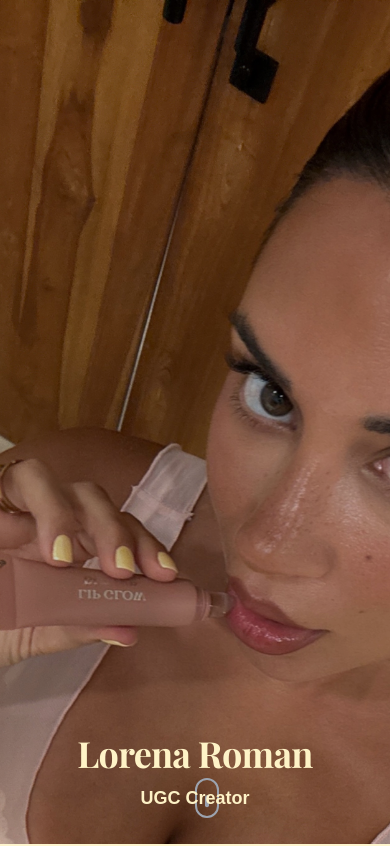
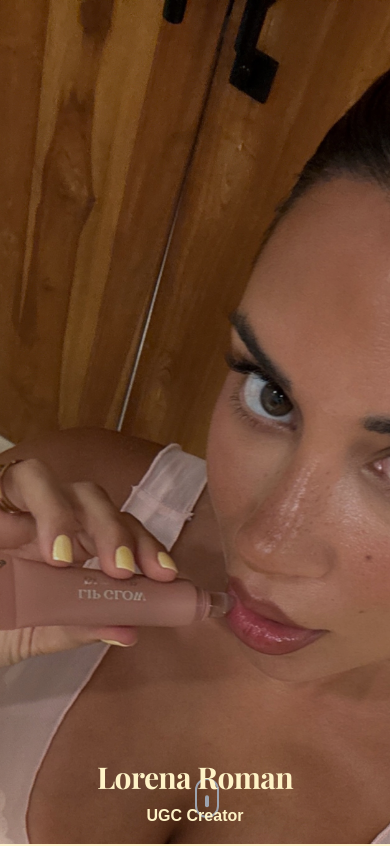
Before and after one commit to dubaisocialstudio/dubaisocialstudio, a Next.js app: page /lorenarsan in a window 390 px wide. Shown: the top 846 px of the page. Built offline with nearby package versions, Linux system fonts and the light colour scheme; a web font is replaced by a local one.

Commit message:
Optimize mobile hero section - reduce text size and padding to fit without scrolling

```diff
--- a/components/UGCProfile.tsx
+++ b/components/UGCProfile.tsx
@@ -39,7 +39,7 @@ const UGCProfile = () => {
     }}>
 
       {/* Hero Section */}
-      <div className="relative h-screen flex items-center justify-center overflow-hidden bg-cover bg-center bg-bottom bg-no-repeat md:bg-bottom" style={{
+      <div className="relative h-screen sm:h-screen md:h-screen flex items-center justify-center overflow-hidden bg-cover bg-center bg-bottom bg-no-repeat md:bg-bottom" style={{
         backgroundImage: "url('/images/lorena-hero/LORENAHERO.JPG')"
       }}>
         {/* Photo overlay for text readability */}
@@ -48,7 +48,7 @@ const UGCProfile = () => {
 
 
         {/* Content - Bottom Third */}
-        <div className="absolute bottom-0 left-0 right-0 z-10 text-center px-4 pb-8 md:pb-16 lg:pb-24">
+        <div className="absolute bottom-0 left-0 right-0 z-10 text-center px-4 pb-4 sm:pb-6 md:pb-16 lg:pb-24">
           {/* Name with typewriter effect */}
           <motion.div
             initial={{ opacity: 0, y: 50, scale: 0.8 }}
@@ -57,7 +57,7 @@ const UGCProfile = () => {
             className="space-y-2 md:space-y-4"
           >
             <motion.h1
-              className="text-4xl sm:text-5xl md:text-7xl lg:text-8xl xl:text-9xl font-bold leading-tight"
+              className="text-3xl sm:text-4xl md:text-7xl lg:text-8xl xl:text-9xl font-bold leading-tight"
               initial={{ opacity: 0 }}
               animate={{ opacity: 1 }}
               transition={{ duration: 0.8, delay: 0.8 }}
@@ -70,7 +70,7 @@ const UGCProfile = () => {
             </motion.h1>
 
             <motion.p
-              className="text-lg sm:text-xl md:text-2xl lg:text-3xl xl:text-4xl font-semibold"
+              className="text-base sm:text-lg md:text-2xl lg:text-3xl xl:text-4xl font-semibold"
               initial={{ opacity: 0, y: 20 }}
               animate={{ opacity: 1, y: 0 }}
               transition={{ duration: 0.8, delay: 1.2 }}
```
